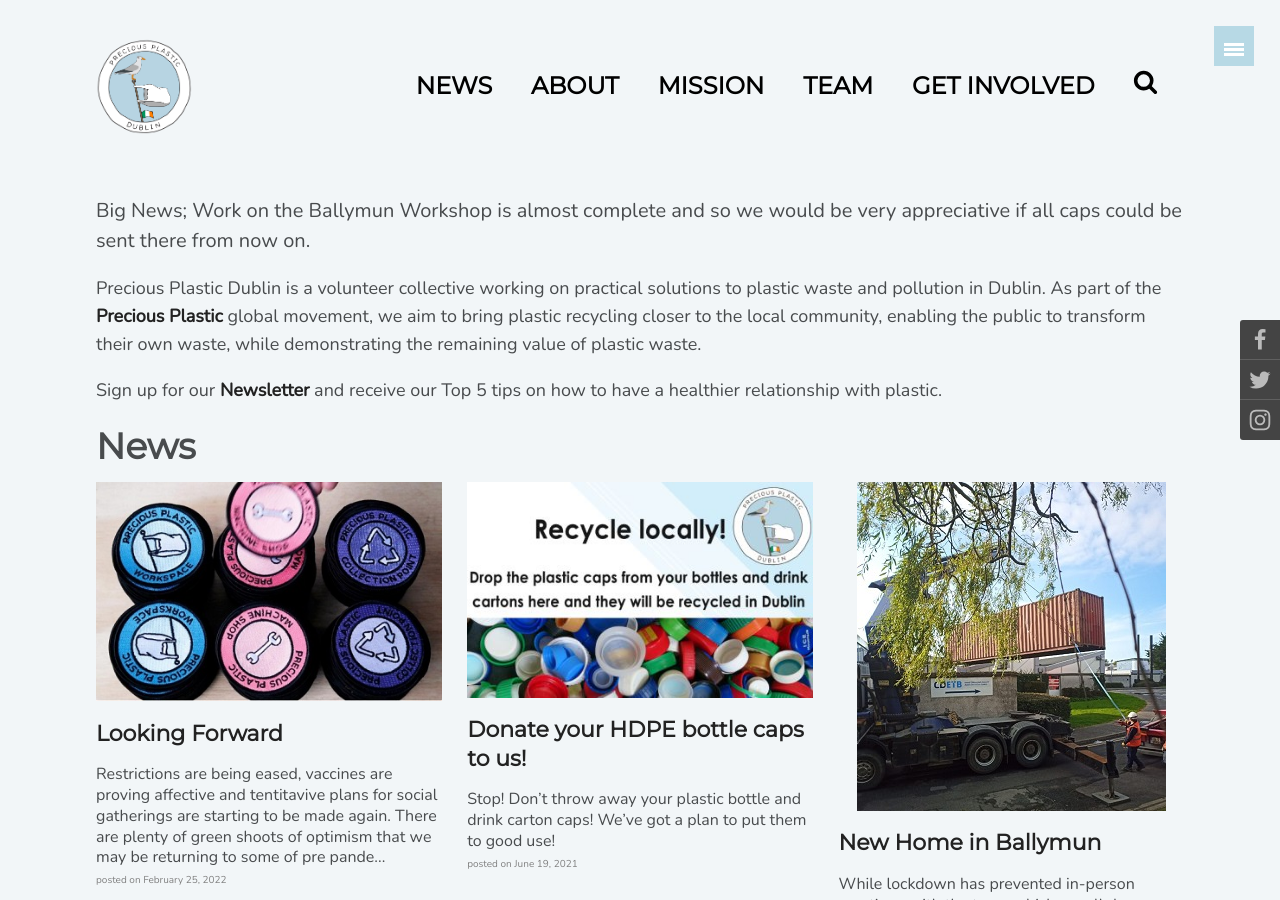
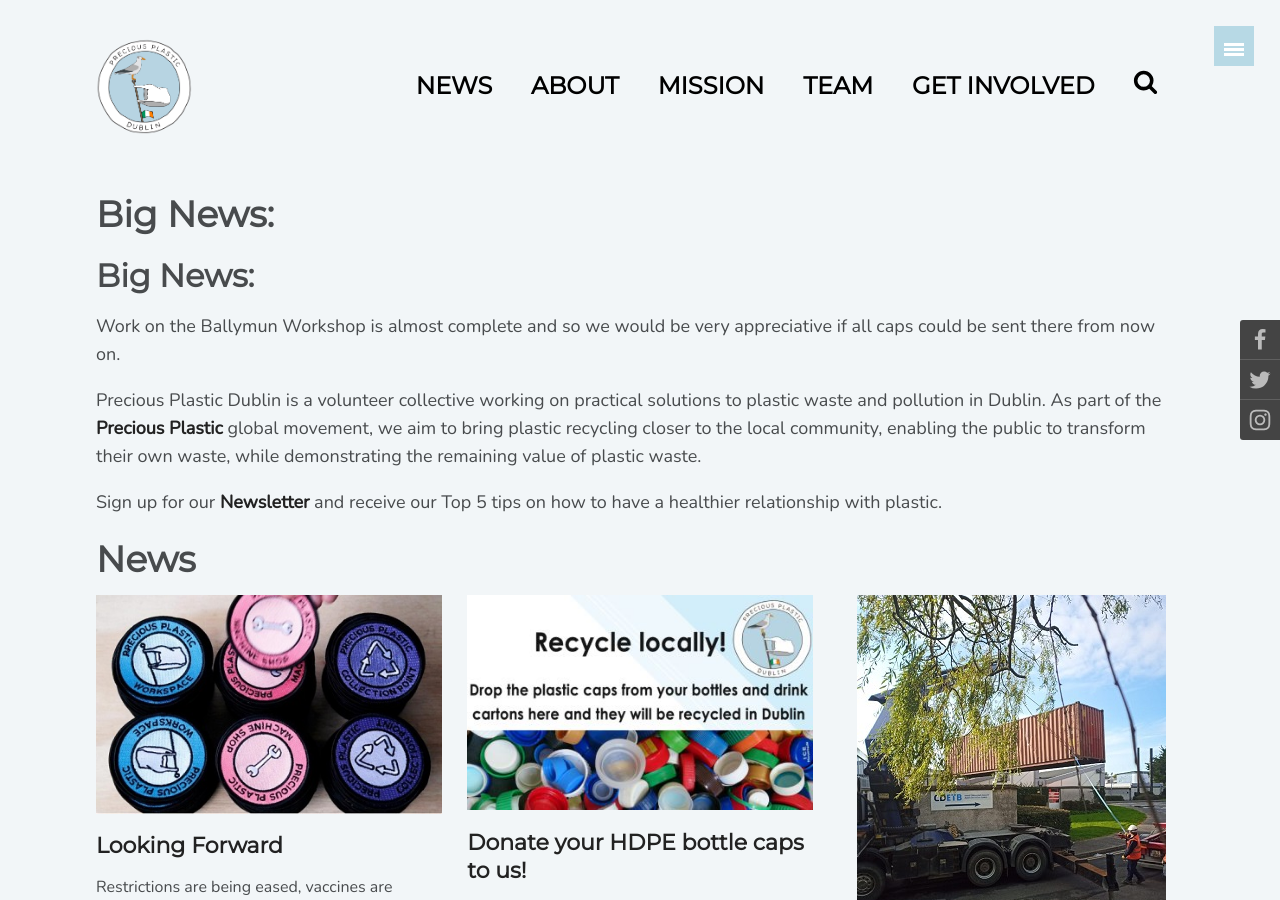
Before and after one commit to preciousplasticdublin/preciousplasticdublin.github.io, a Jekyll site: the page built from index.md, in a window 1280 px wide and 900 px high. Built offline with Jekyll 4.4.1, drawn with Linux system fonts in a browser that asks for light colours; comment, search, counter and statistics services are not loaded; our own code applies the rules of GitHub Pages for plain Markdown files.

Commit message:
Update index.md
Fix Landing page

```diff
--- a/index.md
+++ b/index.md
@@ -5,7 +5,8 @@
 
 
 
-Big News; Work on the Ballymun Workshop is almost complete and so we would be very appreciative if all caps could be sent there from now on.
+## Big News:
+Work on the Ballymun Workshop is almost complete and so we would be very appreciative if all caps could be sent there from now on.
 
 Precious Plastic Dublin is a volunteer collective working on practical solutions to plastic waste and pollution in Dublin. As part of the [Precious Plastic](https://preciousplastic.com) global movement, we aim to bring plastic recycling closer to the local community, enabling the public to transform their own waste, while demonstrating the remaining value of plastic waste.
 
```
